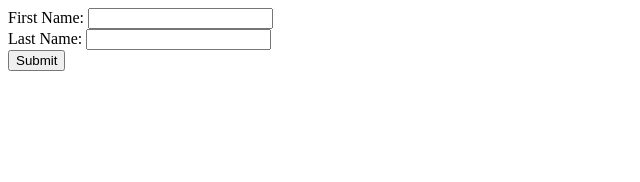
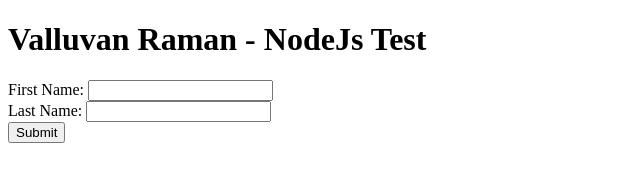
Before and after one commit to valluvanraman/hrms, a website: page index.html in a window 1280 px wide. Shown: the whole page, without its empty margins (0-640 px from the left). Drawn offline with Linux system fonts and the light colour scheme.

Commit message:
Update index.html

```diff
--- a/index.html
+++ b/index.html
@@ -6,6 +6,8 @@
     <title></title>
 </head>
 <body>
+
+    <h1> Valluvan Raman - NodeJs Test </h1>
     <form action="/submit-student-data" method="post">
         First Name: <input name="firstName" type="text" /> <br />
         Last Name: <input name="lastName" type="text" /> <br />
```
